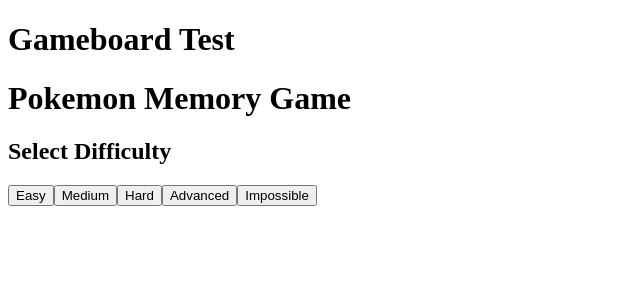
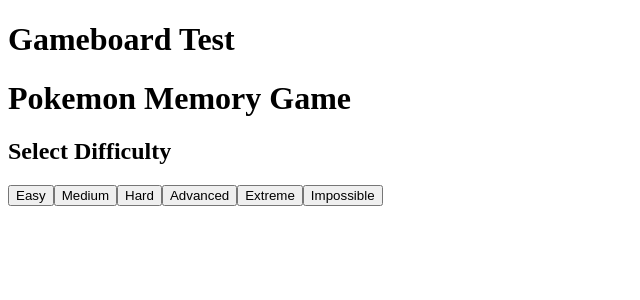
Before and after one commit to LionelP1/Memory-Game, a React (Vite) app: page / in a window 1280 px wide. Shown: the top 300 px of the page, without its empty margins (0-640 px from the left). Built offline with nearby package versions, Linux system fonts and the light colour scheme.

Commit message:
Finshed the start menu

```diff
--- a/src/components/StartMenu.jsx
+++ b/src/components/StartMenu.jsx
@@ -2,11 +2,12 @@
 
 export default function StartMenu({ onStartGame }) {
   const difficulties = [
-    { label: 'Easy', matches: 5 },
-    { label: 'Medium', matches: 10 },
-    { label: 'Hard', matches: 15 },
-    { label: 'Advanced', matches: 20 },
-    { label: 'Impossible', matches: 25 },
+    { label: 'Easy', matches: 3 },
+    { label: 'Medium', matches: 6 },
+    { label: 'Hard', matches: 10 },
+    { label: 'Advanced', matches: 15 },
+    { label: 'Extreme', matches: 20 },
+    { label: 'Impossible', matches: 30 },
   ];
 
   return (
```
